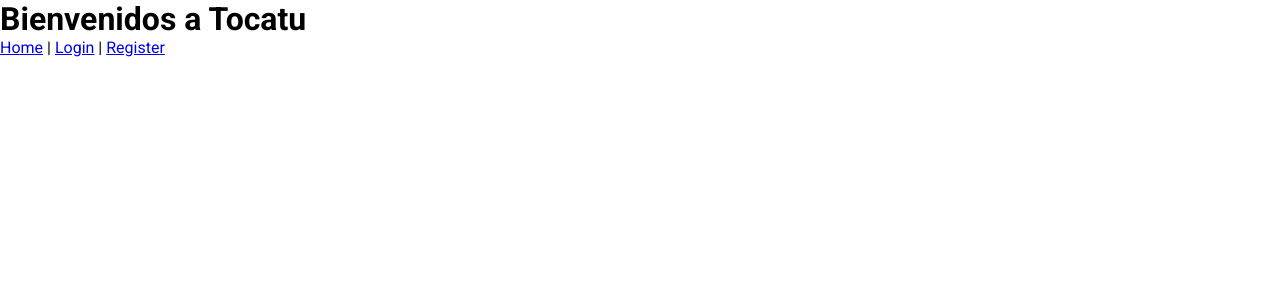
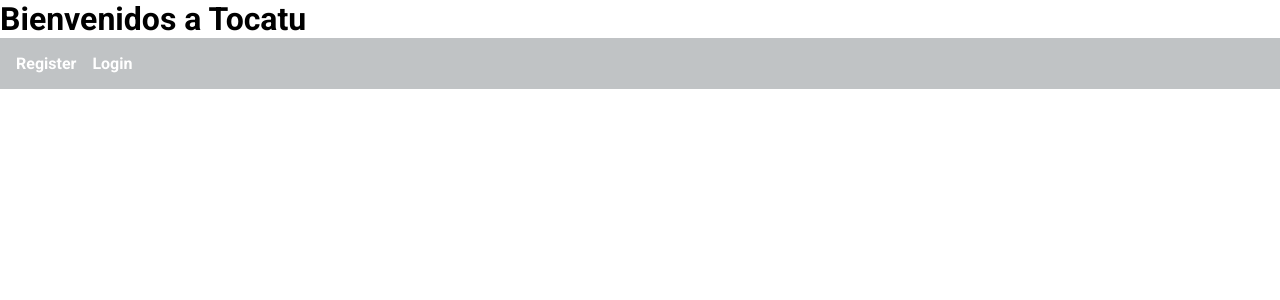
Before and after one commit to dr3am-team/tocatu-vue, a Vue app: page / in a window 1280 px wide. Shown: the top 300 px of the page. Built offline with nearby package versions, Linux system fonts and the light colour scheme.

Commit message:
feat: navbar component with logout on click

```diff
--- /dev/null
+++ b/src/components/NavbarComponent.vue
@@ -0,0 +1,60 @@
+<template>
+  <nav>
+    <ul>
+      <li v-for="(link, index) in navLinks" :key="index">
+        <RouterLink :to="link.route" @click="handleLinkClick(link)">{{ link.text }}</RouterLink>
+      </li>
+    </ul>
+  </nav>
+</template>
+
+<script>
+import { useLoginStore } from '../stores/login'
+
+export default {
+  name: 'NavbarComponent',
+  setup() {
+    const store = useLoginStore()
+    const { logoutStore } = store
+    return { logoutStore }
+  },
+  props: {
+    navLinks: {
+      type: Array,
+      required: true
+    }
+  },
+  methods: {
+    handleLinkClick(link) {
+      if (link.route === '/logout') {
+        this.logoutStore()
+        this.$router.push('/')
+      }
+    }
+  }
+}
+</script>
+
+<style scoped>
+/* Estilos de la barra de navegación */
+nav {
+  background-color: #c0c3c5;
+  color: #fff;
+  padding: 1rem;
+}
+
+ul {
+  list-style: none;
+  display: flex;
+}
+
+li {
+  margin-right: 1rem;
+}
+
+a {
+  color: #fff;
+  text-decoration: none;
+  font-weight: bold;
+}
+</style>
--- a/src/views/HomeView.vue
+++ b/src/views/HomeView.vue
@@ -2,11 +2,7 @@
   <div>
     <h1>Bienvenidos a Tocatu</h1>
     <div>
-      <RouterLink :to="{ name: 'Home' }">Home</RouterLink> |
-      <RouterLink v-if="!isLogin" :to="{ name: 'Login' }">Login</RouterLink> |
-      <RouterLink v-if="!isLogin" :to="{ name: 'Register' }">Register</RouterLink>
-      <RouterLink v-if="havePermissions('bar')" :to="{ name: 'EventRegister' }">Register an event</RouterLink>
-      <button v-if="isLogin" @click="logout">Logout</button>
+      <NavbarComponent :navLinks="computedNavLinks"></NavbarComponent>
     </div>
   </div>
   <div v-if="havePermissions('band')">Esto es una banda Nickname: {{ user.username }}</div>
@@ -17,9 +13,10 @@
 import { storeToRefs } from 'pinia'
 import { RouterLink } from 'vue-router'
 import { useLoginStore } from '../stores/login'
+import NavbarComponent from '../components/NavbarComponent.vue'
 
 export default {
-  components: { RouterLink },
+  components: { RouterLink, NavbarComponent },
   setup() {
     const store = useLoginStore()
     const { user, isLogin } = storeToRefs(store) // ESTO TRAE PROPIEDADES
@@ -31,6 +28,26 @@ export default {
       this.logoutStore()
       this.$router.push('/')
     }
+  },
+  computed: {
+    computedNavLinks: function () {
+      if (this.havePermissions('bar')) {
+        return [{ route: '/eventRegister', text: 'Event Register' }]
+      } else if (this.isLogin) {
+        return [
+          { route: '/', text: 'Home' },
+          { route: '/events', text: 'Events' },
+          { route: '/logout', text: 'Logout' }
+        ]
+      } else if (!this.isLogin) {
+        return [
+          { route: '/register', text: 'Register' },
+          { route: '/login', text: 'Login' }
+        ]
+      } else {
+        return []
+      }
+    }
   }
 }
 </script>
```
